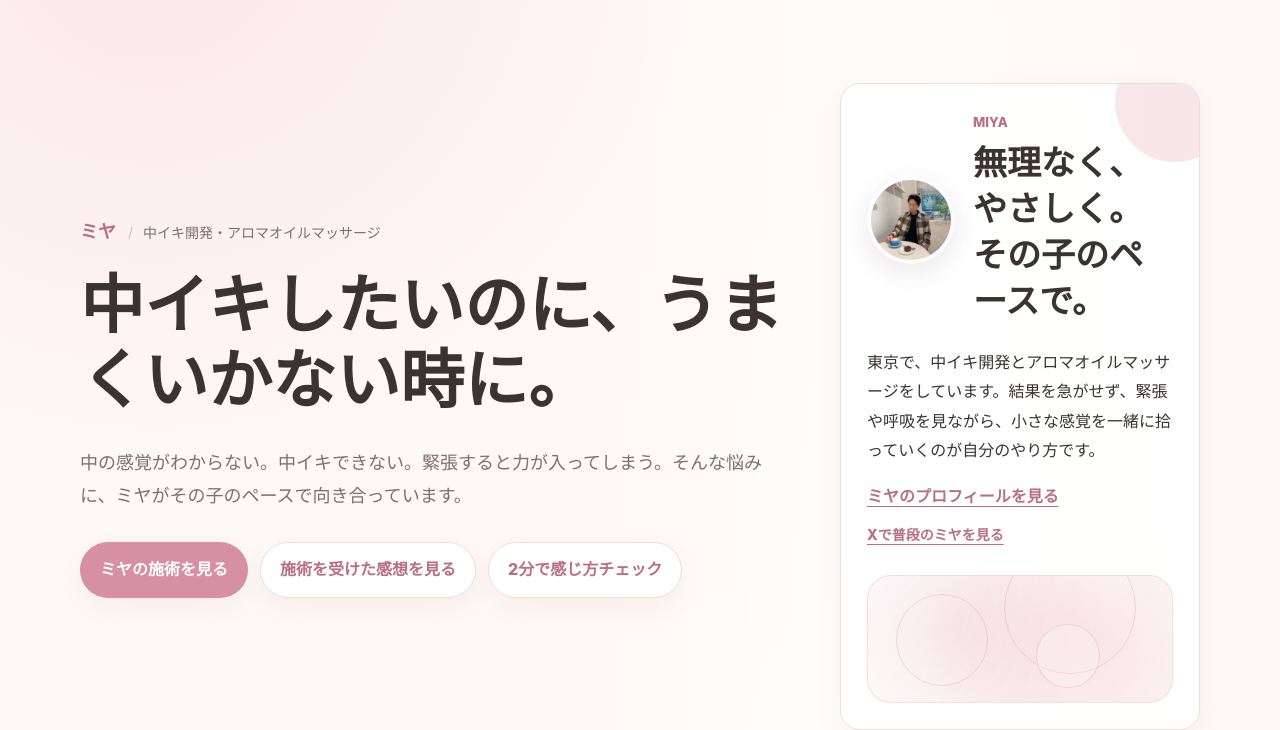
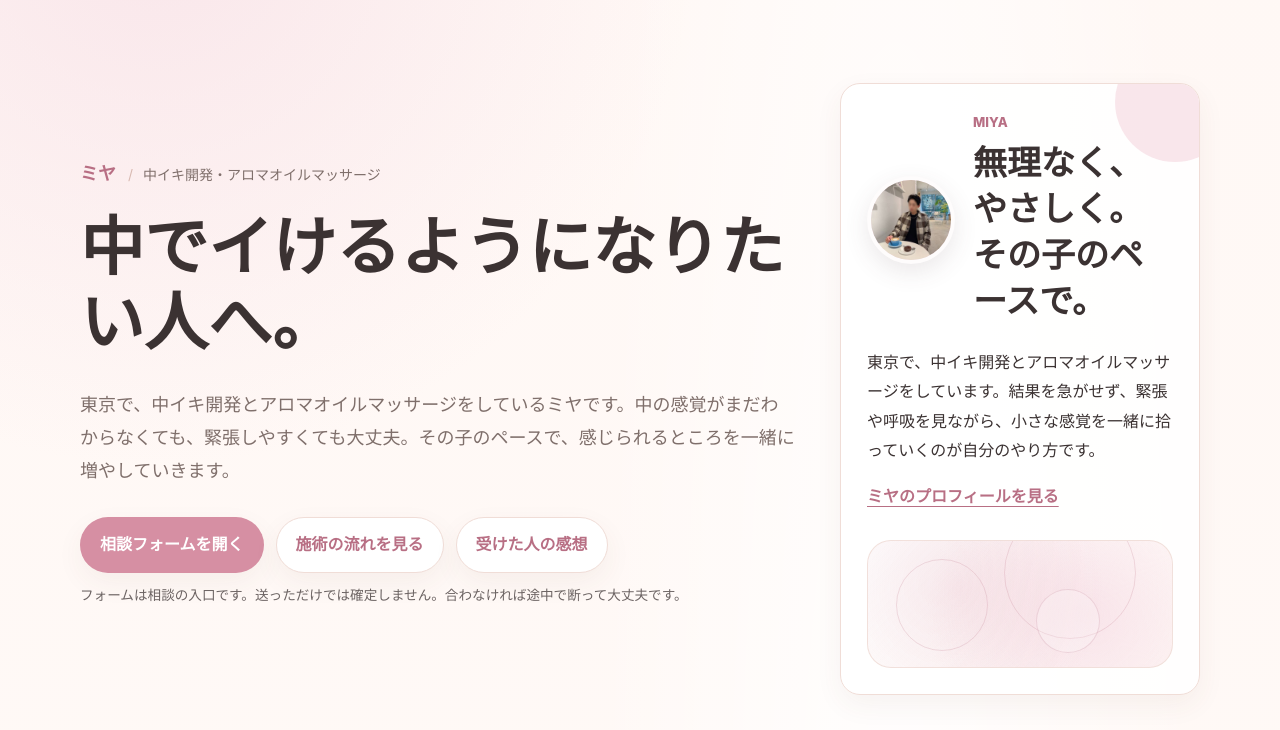
Before and after one commit to miyakaihatu/nakaiki, a plain HTML site: page index.html in a window 1280 px wide. Shown: the part 78-808 px from the top of the page. Drawn offline with Linux system fonts and the light colour scheme.

Commit message:
Rework homepage hero: desire-first heading, form button first, fewer links back to X
Co-Authored-By: Claude Opus 5.5 <noreply@anthropic.com>
Claude-Session: https://claude.ai/code/session_015f2LJSd1Hx4kA53TB8Fd9W

```diff
--- a/css/style.css
+++ b/css/style.css
@@ -861,3 +861,6 @@ diagnosis-grid {
     transition: none !important;
   }
 }
+
+/* hero: form note (2026-11-02) */
+.hero-note{margin-top:.75rem;font-size:.85rem;opacity:.75;line-height:1.6}
--- a/index.html
+++ b/index.html
@@ -42,19 +42,20 @@
     <div class="container hero-grid">
       <div class="hero-copy">
         <p class="miya-byline"><strong>ミヤ</strong><span>中イキ開発・アロマオイルマッサージ</span></p>
-        <h1>中イキしたいのに、うまくいかない時に。</h1>
+        <h1>中でイけるようになりたい人へ。</h1>
         <div class="lead">
-          <p>中の感覚がわからない。中イキできない。緊張すると力が入ってしまう。そんな悩みに、ミヤがその子のペースで向き合っています。</p>
+          <p>東京で、中イキ開発とアロマオイルマッサージをしているミヤです。中の感覚がまだわからなくても、緊張しやすくても大丈夫。その子のペースで、感じられるところを一緒に増やしていきます。</p>
         </div>
         <div class="stage-actions" aria-label="目的別の入口">
-          <a class="button primary" href="guide.html">ミヤの施術を見る</a>
-          <a class="button secondary" href="voices.html">施術を受けた感想を見る</a>
-          <a class="button secondary" href="https://miyakaihatu.github.io/flowchart-app/" target="_blank" rel="noopener">2分で感じ方チェック</a>
+          <a class="button primary" href="https://docs.google.com/forms/d/1Z66g-mwSutls18mOXEv9DRIS83cDv1mK9pyOA1X2QUs/viewform?pli=1" target="_blank" rel="noopener noreferrer nofollow">相談フォームを開く</a>
+          <a class="button secondary" href="guide.html#flow">施術の流れを見る</a>
+          <a class="button secondary" href="voices.html">受けた人の感想</a>
         </div>
+        <p class="hero-note">フォームは相談の入口です。送っただけでは確定しません。合わなければ途中で断って大丈夫です。</p>
       </div>
       <aside class="quiet-panel" aria-labelledby="profile-summary-title">
         <div class="miya-card-intro">
-          <a class="miya-avatar-link" href="https://x.com/miya_kankaku" target="_blank" rel="noopener noreferrer nofollow" aria-label="ミヤのメインXプロフィールを見る">
+          <a class="miya-avatar-link" href="about.html" aria-label="ミヤのプロフィールを見る">
             <img class="miya-avatar" src="assets/miya-profile.jpg" alt="ミヤのプロフィール画像" width="400" height="400">
           </a>
           <div>
@@ -65,7 +66,6 @@
         <p>東京で、中イキ開発とアロマオイルマッサージをしています。結果を急がせず、緊張や呼吸を見ながら、小さな感覚を一緒に拾っていくのが自分のやり方です。</p>
         <div class="profile-card-links">
           <a class="text-link" href="about.html">ミヤのプロフィールを見る</a>
-          <a class="profile-x-link" href="https://x.com/miya_kankaku" target="_blank" rel="noopener noreferrer nofollow">Xで普段のミヤを見る</a>
         </div>
         <div class="breath-visual" aria-hidden="true">
           <span></span><span></span><span></span>
```
